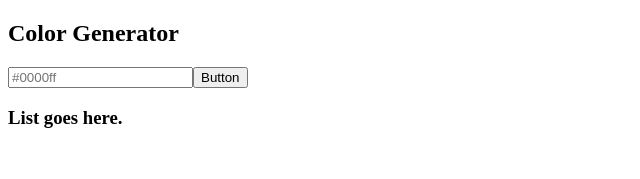
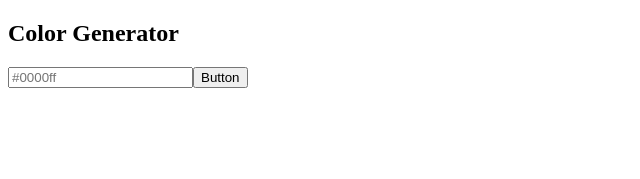
Before and after one commit to mkturner/react-color-palette, a React (Create React App) app: page / in a window 1280 px wide. Shown: the top 179 px of the page, without its empty margins (0-640 px from the left). Built offline with nearby package versions, Linux system fonts and the light colour scheme; the HTML template or start-up script is replaced by a standard one.

Commit message:
feat: finish App.js structure

```diff
--- a/src/App.js
+++ b/src/App.js
@@ -16,7 +16,8 @@ function App() {
     // validation with values.js
     try {
       let colors = new Values(color).all(10);
-      console.log(colors);
+      // set list of colors to state
+      setList(colors);
     } catch (error) {
       setError(true);
       // display error on console
@@ -42,7 +43,9 @@ function App() {
         </form>
       </section>
       <section className='colors'>
-        <h3>List goes here.</h3>
+        {list.map((color, index) => {
+          return <SingleColor key={index} {...color} index={index} />;
+        })}
       </section>
     </>
   );
```
